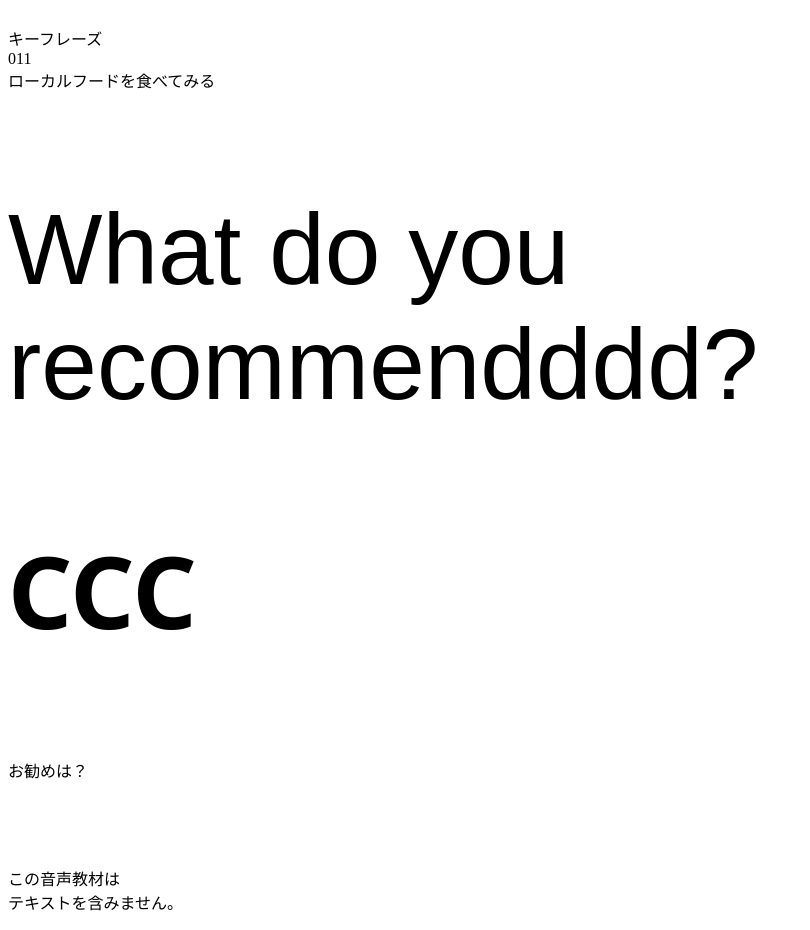
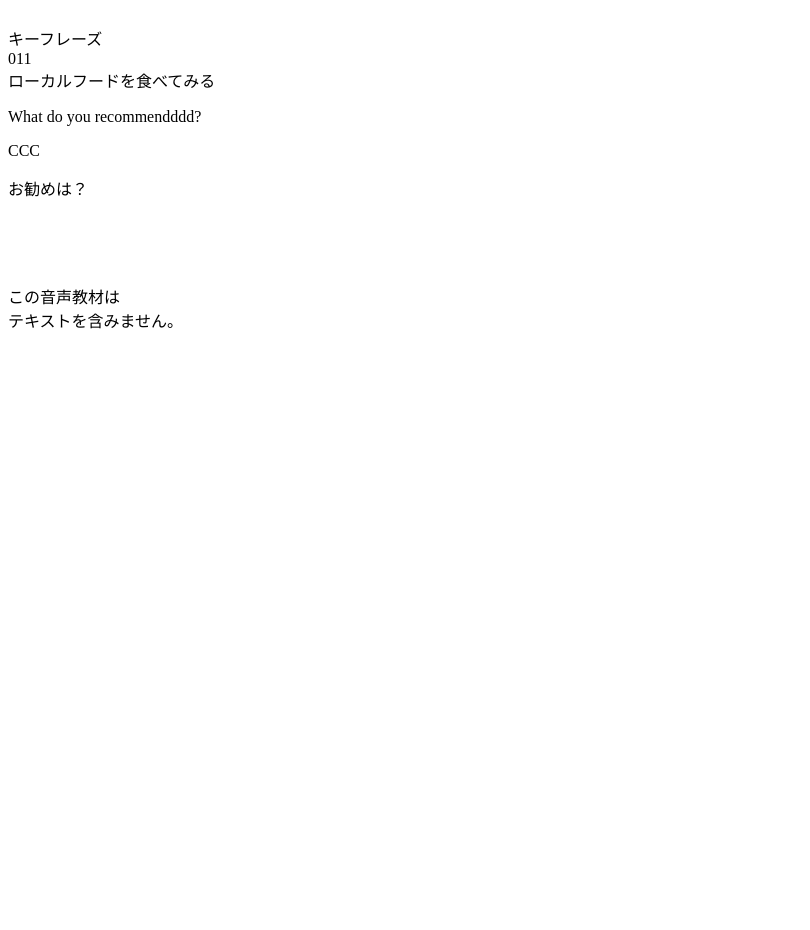
Before and after one commit to Lynmony/lynmony.github.io, a plain HTML site: page test.html in a window 1280 px wide. Shown: the whole page, without its empty margins (0-810 px from the left). After the commit the page ends 800 px from the top, so only its background shows below. Drawn offline with Linux system fonts and the light colour scheme.

Commit message:
Update 17

```diff
--- a/test.html
+++ b/test.html
@@ -16,17 +16,12 @@
         <title>TEXT DATA</title>
 
         <style>
-            p.a{
-                /* font-family: 'Architects Daughter', cursive; */
-                font-family: 'Noto Sans', sans-serif;
-                font-size: 100px;
-            }
-            p.b{
-                font-family: 'NotoSans-Bold', sans-serif;
-                font-size: 100px;
-            }
-
-            }
+			@font-face
+			{
+  				font-family: "MyFontFace";
+ 				src:url('NotoSans-Bold.ttf');
+  				font-style:bold;
+			}
         </style>
     </head>
     <!-- ▽ボディー部分 -->
@@ -38,8 +33,8 @@
             011<br />
             <span class="font-size1">ローカルフードを食べてみる</span>
         </div>
-        <p class="b">What do you recommendddd?</p>
-        <p class="a">CCC</p>
+        <p class="align-center font-size2">What do you recommendddd?</p>
+        <p class="align-center font-size2">CCC</p>
         <p class="align-center font-size2">お勧めは？</p>
         <p><br /></p>
         <p><br /></p>
```
